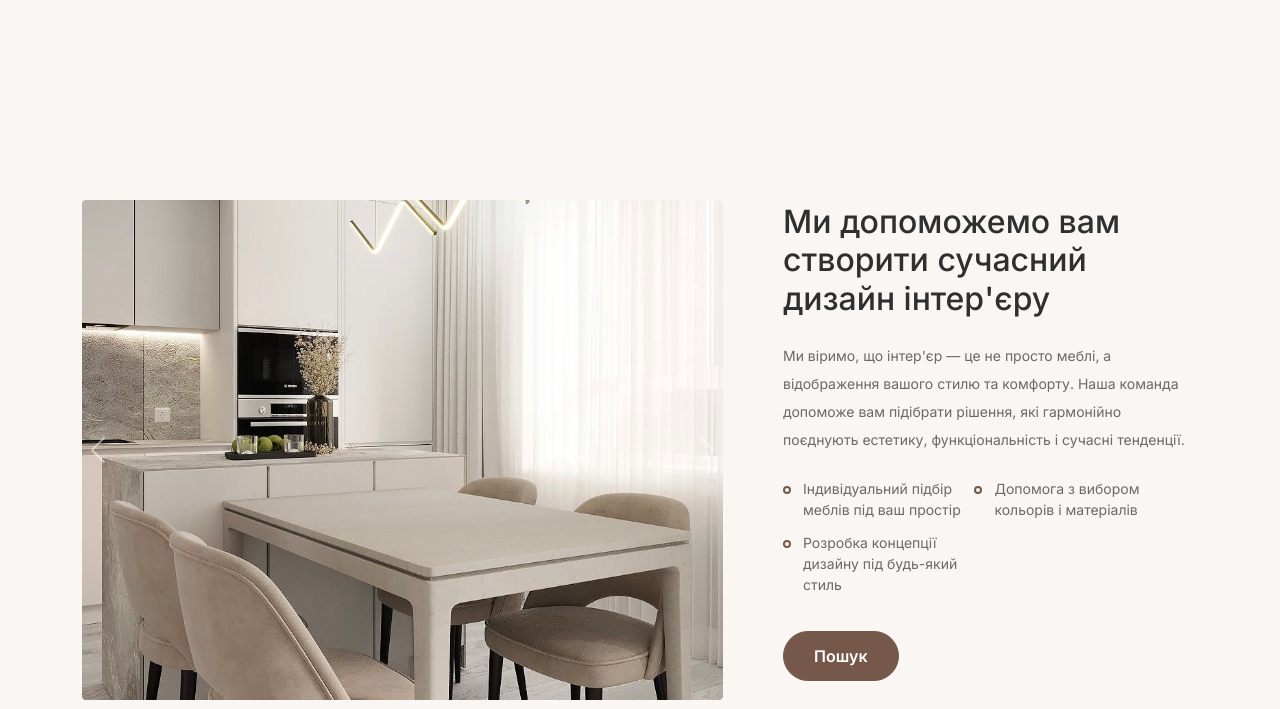
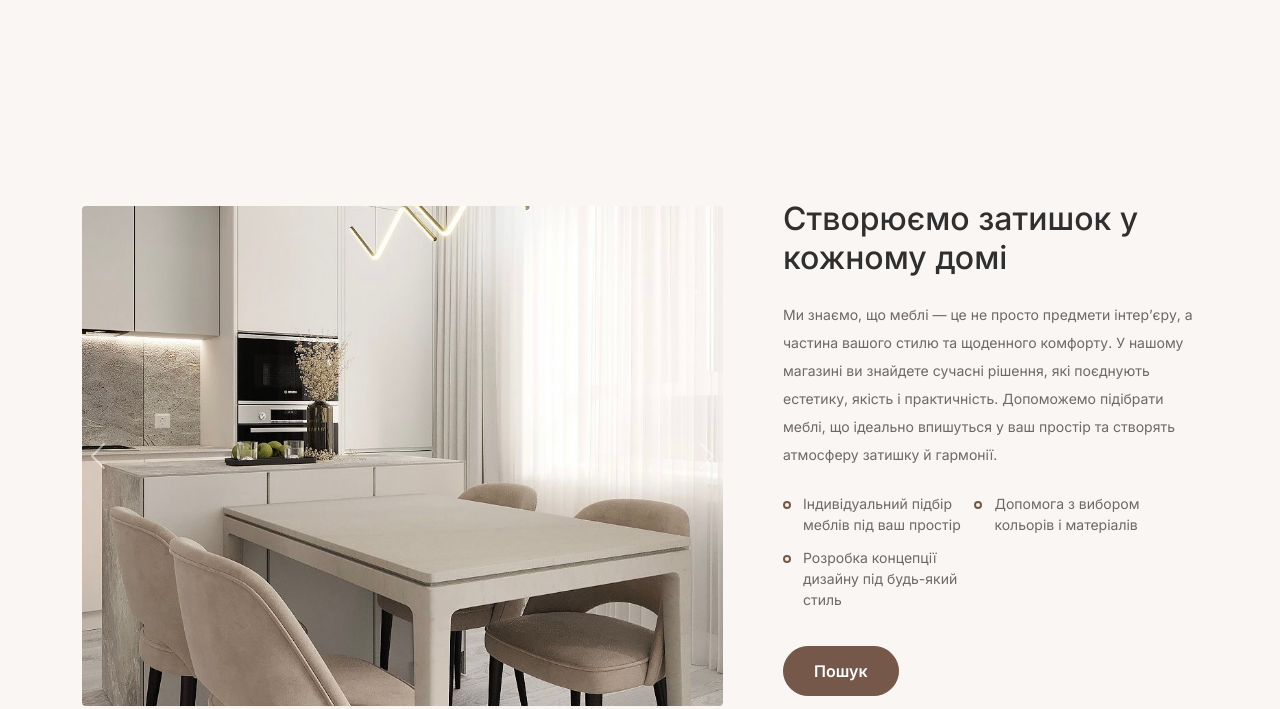
Before and after one commit to money-stash/furni_website_seller, a Flask app: page / in a window 1280 px wide. Shown: the part 2057-2766 px from the top of the page. Run offline with Flask 3, Linux system fonts and the light colour scheme; data comes from the database, SQL or seed files in the repository; some libraries are stand-ins or nearby versions.

Commit message:
mini updated

```diff
--- a/templates/about.html
+++ b/templates/about.html
@@ -189,8 +189,10 @@
           <h5 class="fw-bold mb-3">📞 Контактна інформація</h5>
           <p>📍 <strong>Адреса:</strong> м. Полтава, вул. Соборності, 72</p>
           <p>🕒 <strong>Графік роботи:</strong><br>
-          Понеділок – Субота: 10:00 – 18:00<br>
-          Неділя: 10:00 – 16:00</p>
+            Понеділок – Субота: 10:00 – 18:00<br>
+            Неділя: 10:00 – 16:00</p>
+          <p>🕒 <strong>Графік роботи менеджерів:</strong><br>
+            Щодня: 10:00 - 20:00</p>
           <p>📞 <strong>Телефони:</strong><br>
           +380 50 693 9479<br>
           +380 50 800 1781</p>
--- a/templates/index.html
+++ b/templates/index.html
@@ -482,10 +482,10 @@
         <!-- Текстовая часть -->
         <div class="col-lg-5 ps-lg-5">
           <h2 class="section-title mb-4">
-            Ми допоможемо вам створити сучасний дизайн інтер'єру
+            Створюємо затишок у кожному домі
           </h2>
           <p>
-            Ми віримо, що інтер'єр — це не просто меблі, а відображення вашого стилю та комфорту. Наша команда допоможе вам підібрати рішення, які гармонійно поєднують естетику, функціональність і сучасні тенденції.
+            Ми знаємо, що меблі — це не просто предмети інтер’єру, а частина вашого стилю та щоденного комфорту. У нашому магазині ви знайдете сучасні рішення, які поєднують естетику, якість і практичність. Допоможемо підібрати меблі, що ідеально впишуться у ваш простір та створять атмосферу затишку й гармонії.
           </p>
 
           <ul class="list-unstyled custom-list my-4">
```
